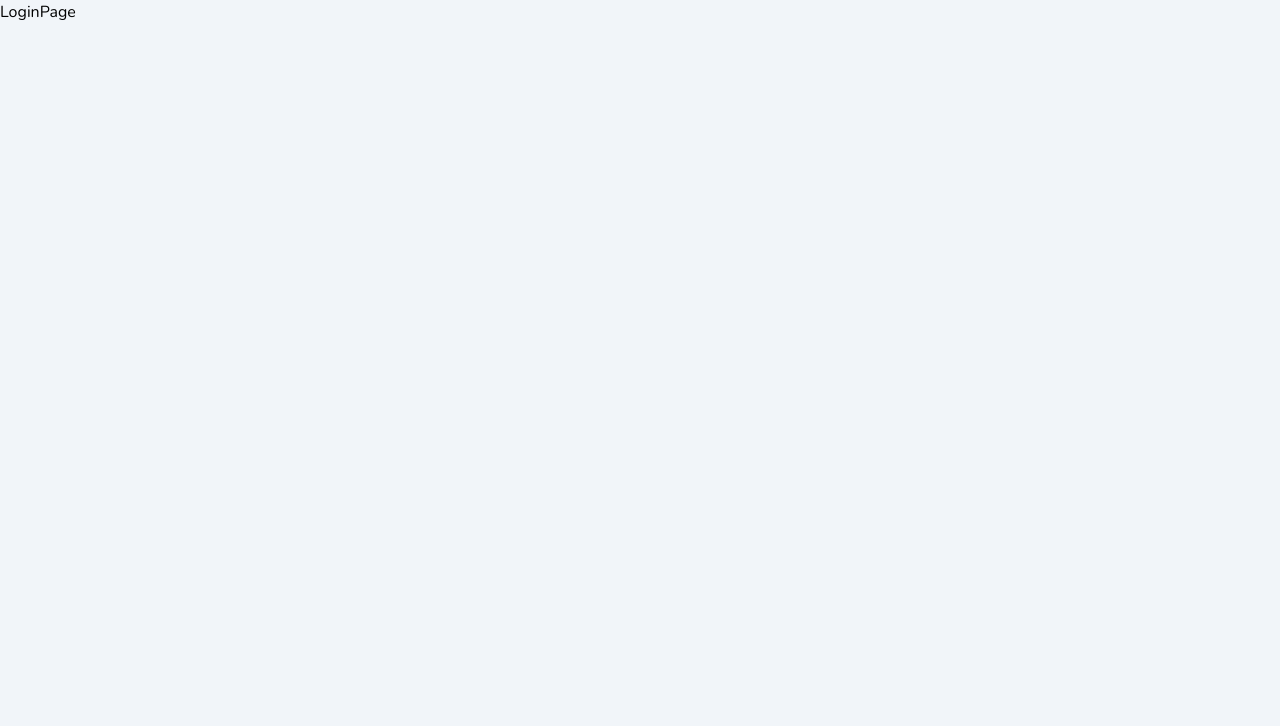
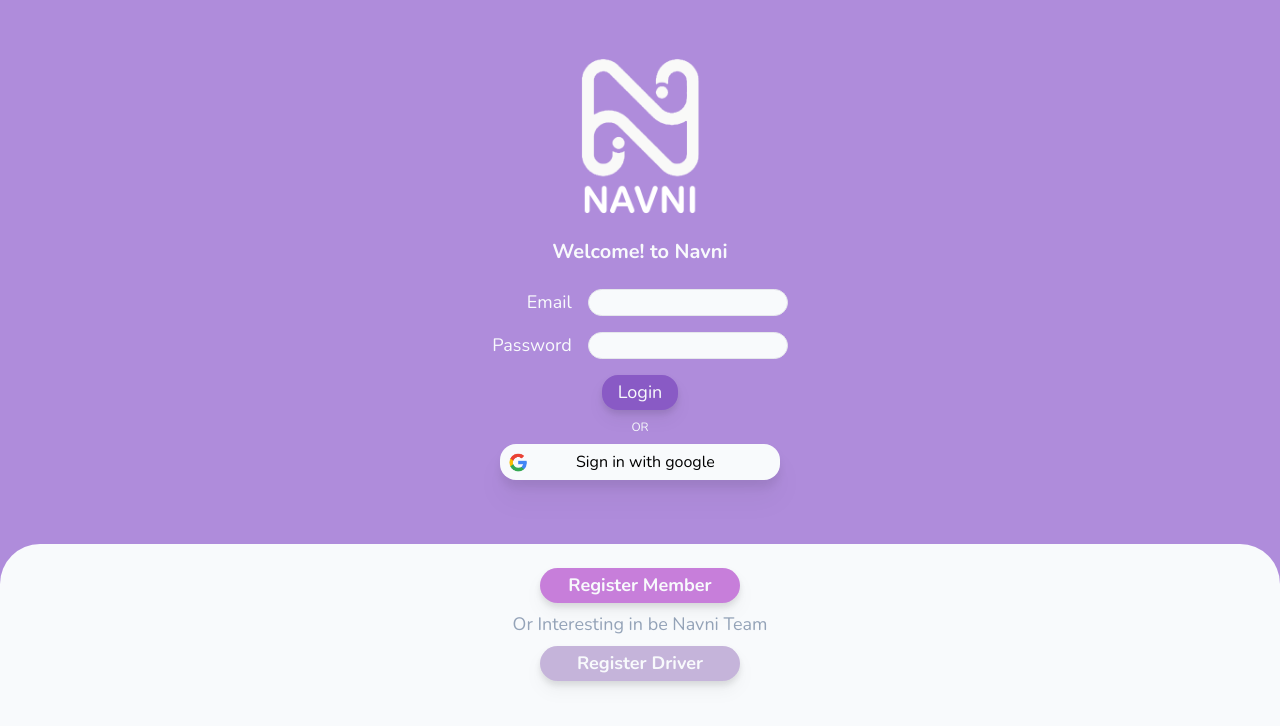
Before and after one commit to narmpiyanuch/navni-frontend, a React (Vite) app: page /login in a window 1280 px wide. Shown: the top 726 px of the page. Built offline with nearby package versions, Linux system fonts and the light colour scheme.

Commit message:
UI Login (non-creat error)

```diff
--- /dev/null
+++ b/src/feature/auth/BottonLoginByGoogle.jsx
@@ -0,0 +1,10 @@
+import google from '../../assets/google.png'
+
+export default function BottonLoginByGoogle() {
+    return (
+        <button className='flex items-center bg-MonoColor-50 rounded-2xl w-[280px] gap-10 drop-shadow-xl  active:text-MonoColor-400'>
+            <img src={google} alt='googleLogin' className='w-[36px]' />
+            <span className='text-[16px] font-normal'>Sign in with google</span>
+        </button>
+    )
+}
--- /dev/null
+++ b/src/feature/auth/ButtonInputForm.jsx
@@ -0,0 +1,7 @@
+import React from 'react'
+
+export default function ButtonInputForm() {
+    return (
+        <div className='bg-Primary-dark rounded-2xl text-MonoColor-50 py-1 px-4 text-[18px] font-normal drop-shadow-lg active:text-MonoColor-400'>Login</div>
+    )
+}
--- /dev/null
+++ b/src/feature/auth/FooterForHome.jsx
@@ -0,0 +1,11 @@
+import React from 'react'
+
+export default function FooterForHome() {
+    return (
+        <div className='flex flex-col items-center justify-start gap-2'>
+            <button className='text-MonoColor-50 text-[18px] font-semibold bg-Secondary-dark py-1 w-[200px] rounded-3xl drop-shadow-lg active:text-MonoColor-400'>Register Member</button>
+            <p className='text-MonoColor-400 text-[18px]'>Or Interesting in be Navni Team</p>
+            <button className='text-MonoColor-50 text-[18px] font-semibold bg-Primary-light py-1 w-[200px] rounded-3xl drop-shadow-lg active:text-MonoColor-400'>Register Driver</button>
+        </div>
+    )
+}
--- /dev/null
+++ b/src/feature/auth/InputLoginForm.jsx
@@ -0,0 +1,9 @@
+
+export default function InputLoginForm({ title }) {
+    return (
+        <div className=" flex gap-4">
+            <span className="text-MonoColor-50 text-[18px] font-normal">{title}</span>
+            <input className="w-[200px] px-2 border bg-MonoColor-50 outline-none rounded-2xl active:border-2 active:border-Primary-dark"></input>
+        </div>
+    )
+}
--- a/src/pages/LoginPage.jsx
+++ b/src/pages/LoginPage.jsx
@@ -1,6 +1,36 @@
+import whiteLogo from '../assets/whiteLogo.png'
+import ButtonLoginbyGoogle from '../feature/auth/BottonLoginByGoogle'
+import ButtonInputForm from '../feature/auth/ButtonInputForm'
+import FooterForHome from '../feature/auth/FooterForHome'
+import InputLoginForm from '../feature/auth/InputLoginForm'
+
+
+const labelInput = [
+    { id: 1, title: 'Email' },
+    { id: 2, title: 'Password' }
+]
 
 export default function LoginPage() {
     return (
-        <div>LoginPage</div>
+        <div className='flex flex-col m-auto items-center justify-center bg-Primary-main h-screen w-screen gap-2'>
+            <div className='flex flex-col fixed bottom-[40%] items-center '>
+                <div className=' relative flex flex-col items-center  '>
+                    <img src={whiteLogo} alt='whitLogo' className='w-[240px]' />
+                    <p className='text-MonoColor-50 font-bold text-[20px] absolute top-[220px]'>Welcome! to Navni</p>
+                </div>
+                <form className='flex flex-col items-center gap-4 pt-8'>
+                    <div className='flex flex-col gap-4 items-end'>
+                        {labelInput.map((el) => <InputLoginForm key={el.id} title={el.title} />
+                        )}
+                    </div>
+                    <ButtonInputForm />
+                </form>
+                <p className='text-MonoColor-50 text-[12px] py-2'>OR</p>
+                <ButtonLoginbyGoogle />
+            </div>
+            <div className='fixed top-[64%] items-center justify-start pt-6 bg-MonoColor-50 h-full w-screen rounded-[40px_40px_0px_0px] mt-8'>
+                <FooterForHome />
+            </div>
+        </div>
     )
 }
```
Also changed, not shown: src/assets/google.png (added), src/assets/whiteLogo.png (added).
